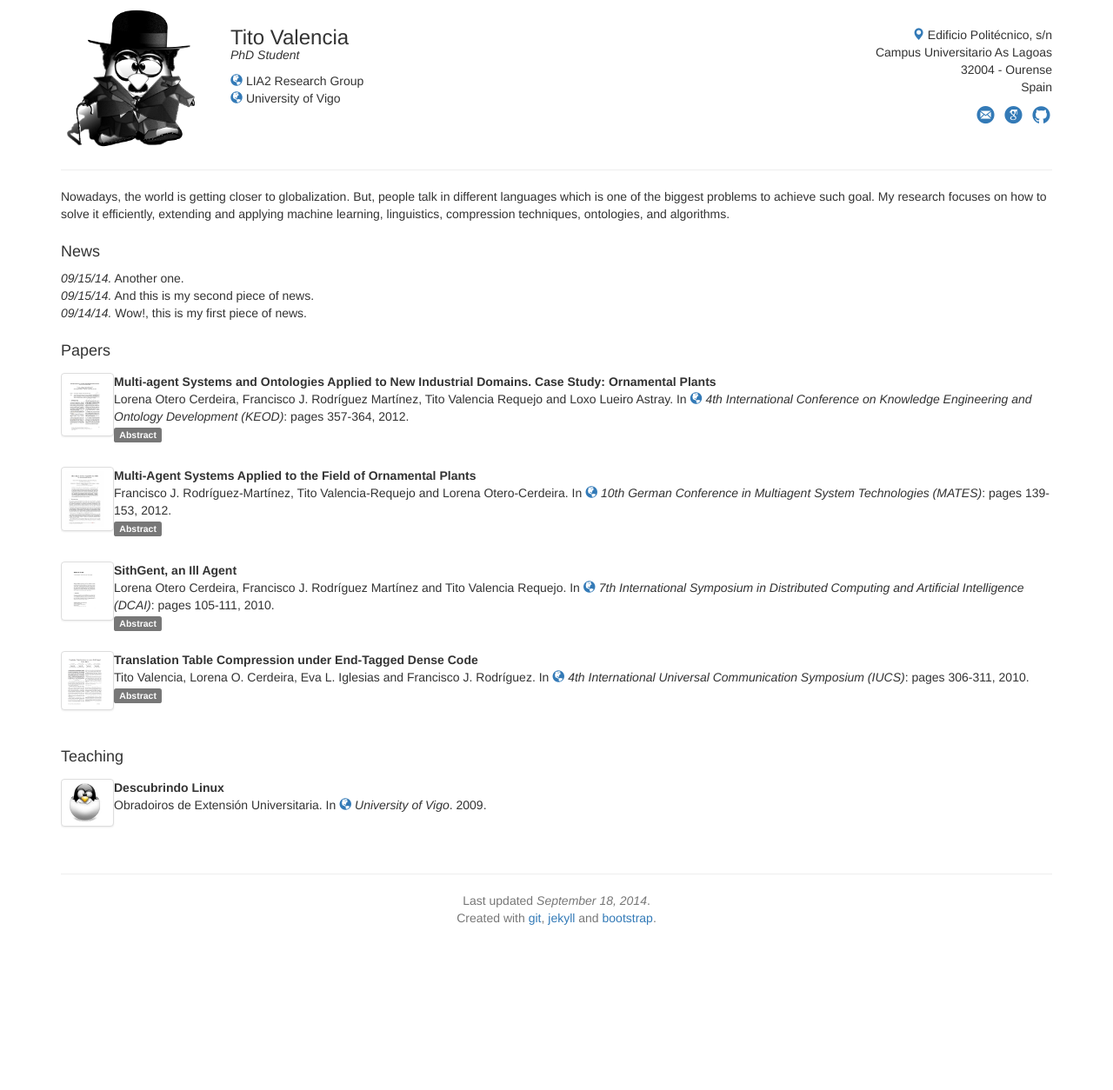
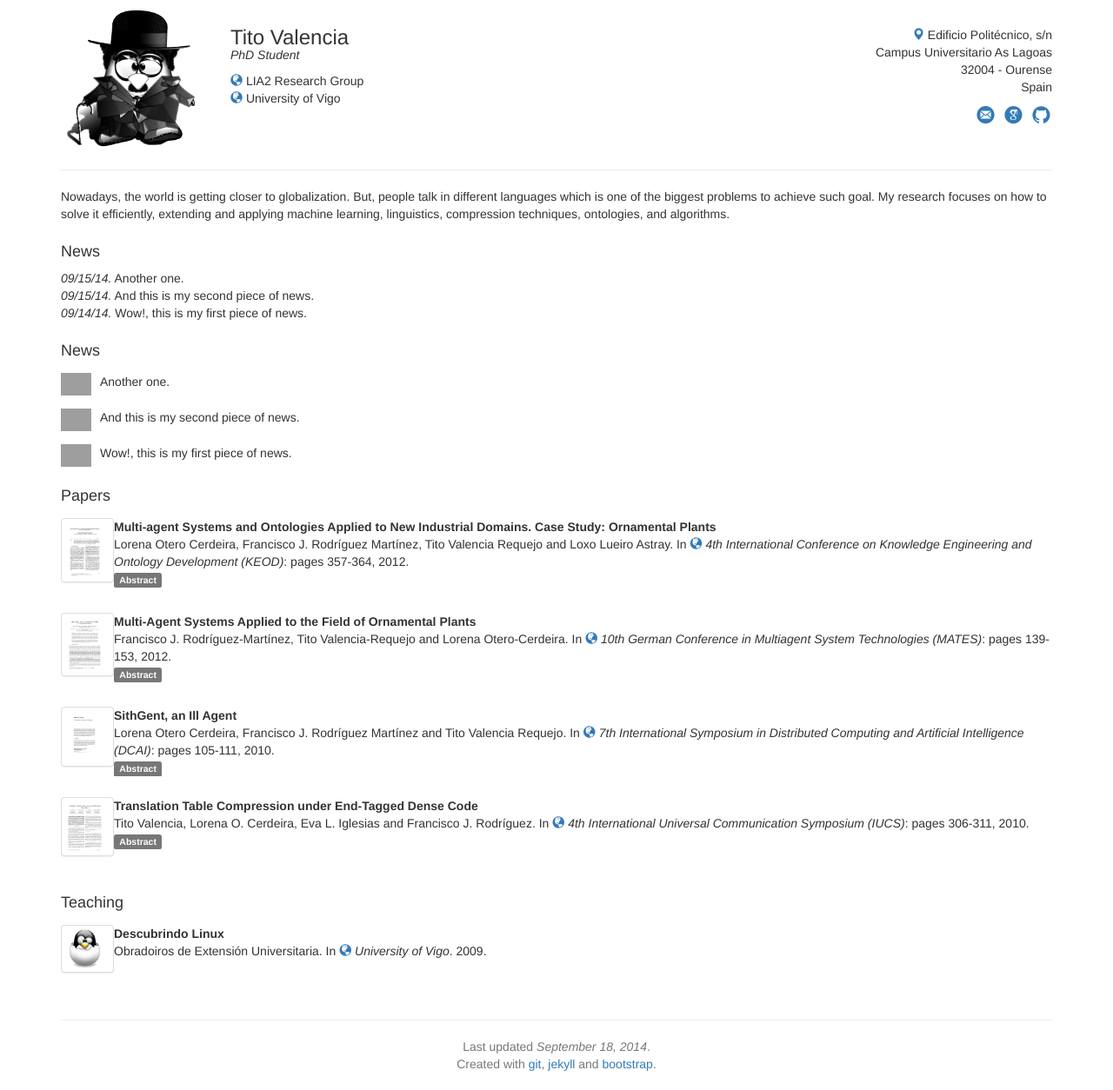
Before and after one commit to tvalreq/tvalreq.github.com, a Jekyll site: the page built from index.html, in a window 1280 px wide. Shown: the whole page at 87% size. Built offline with Jekyll 4.4.1, drawn with Linux system fonts in a browser that asks for light colours; nearby versions of some CDN libraries; before the commit the page ends 1086 px from its top, so only the background shows below that; grey boxes are pictures that could not be loaded.

Commit message:
new stuff

```diff
--- a/_data/news-list.yml
+++ b/_data/news-list.yml
@@ -1,14 +1,17 @@
 - date: 2014-09-14 15:00:03
   selected: y
+  img:
   content: >
     Wow!, this is my first piece of news.
 
 - date: 2014-09-15 14:02:08
   selected: y
+  img:
   content: >
     And this is my second piece of news.
 
 - date: 2014-09-15 14:25:00
   selected: y
+  img:
   content: >
     Another one.
--- /dev/null
+++ b/_includes/heading.html
@@ -0,0 +1,6 @@
+<div class="media">
+    <img class="pull-left" src="img/news/{{ include.heading.img }}" width="45px" alt="">
+    <div class="media-body">
+        {{ include.heading.content }}
+    </div>
+</div>
--- a/index.html
+++ b/index.html
@@ -22,6 +22,22 @@ description: Tito Valencia's Homepage
 			{% for news in site.data.news-list reversed | sort_by: 'date' %}
 				{% if news.selected %}
 					<article><em>{{ news.date | date:'%D' }}.</em> {{ news.content }}</article>
+				{% endif %}
+			{% endfor %}
+		</section><!--/news-->
+	</div>
+</div>
+{% endif %}
+
+<!--NEWS-->
+{% if site.data.news-list %}
+<div class="row">
+	<div class="col-xs-12 col-sm-12 col-md-12 col-lg-12">
+		<section id="news">
+			<h4>News</h4>
+			{% for heading in site.data.news-list reversed | sort_by: 'date' %}
+				{% if heading.selected %}
+					{% include heading.html heading=heading %}
 				{% endif %}
 			{% endfor %}
 		</section><!--/news-->
```
